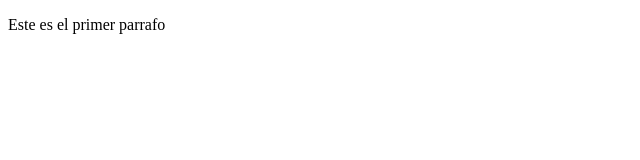
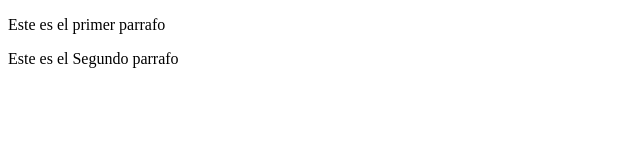
Before and after one commit to MiguelUllola/mi_repositorio, a plain HTML site: page index.html in a window 1280 px wide. Shown: the whole page, without its empty margins (0-640 px from the left). Drawn offline with Linux system fonts and the light colour scheme.

Commit message:
Segundo parrafo

```diff
--- a/index.html
+++ b/index.html
@@ -8,5 +8,6 @@
 </head>
 <body>
    <p>Este es el primer parrafo</p>
+   <p>Este es el Segundo parrafo</p>
     </body>
 </html>
```
